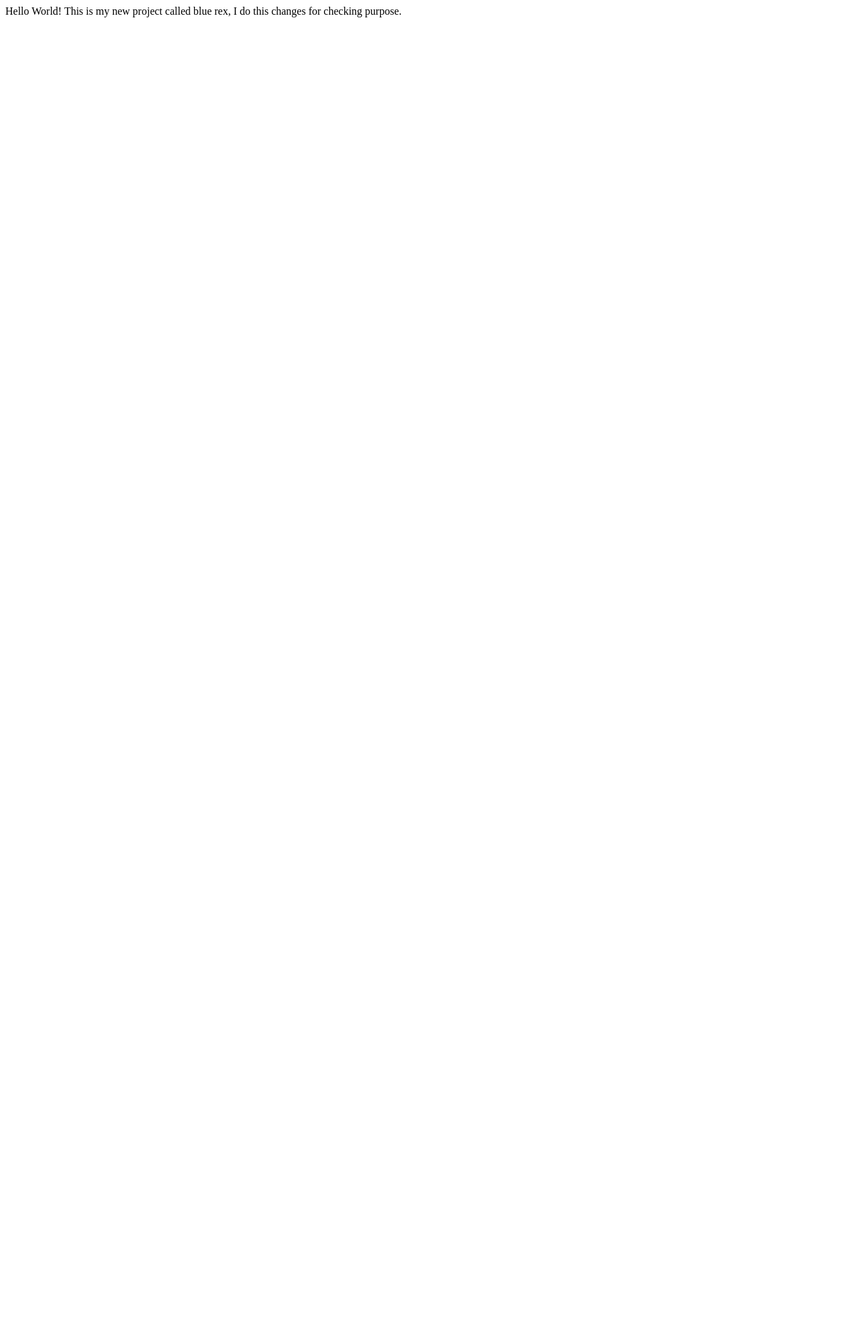
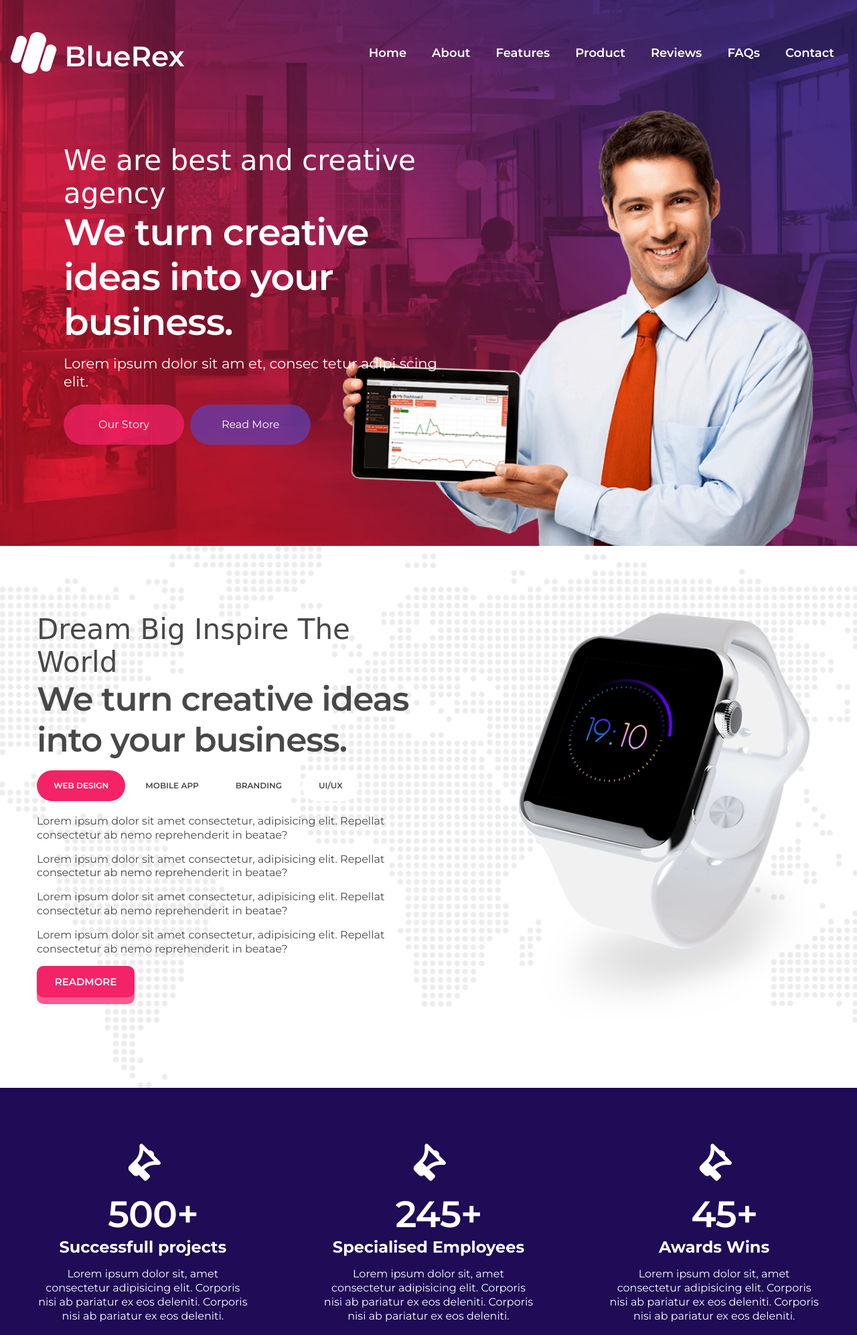
Before and after one commit to prkshshw/Blue_Rex, a plain HTML site: page index.html in a window 1280 px wide. Shown: the top 1993 px of the page at 67% size. Before the commit the page ends 800 px from the top, so only its background shows below. Drawn offline with Linux system fonts and the light colour scheme.

Commit message:
2/15/2025

```diff
--- /dev/null
+++ b/css/style.css
@@ -0,0 +1,85 @@
+@import url('https://fonts.googleapis.com/css2?family=Montserrat:ital,wght@0,100..900;1,100..900&display=swap');
+*,::before,::after{margin: 0; box-sizing: border-box;}
+a{text-decoration: none;}
+ul{list-style: none; padding: 0;}
+img{vertical-align: bottom;}
+button{cursor: pointer; padding: 0;}
+label{display: inline-block;}
+:disabled{cursor: not-allowed;}
+.img-resp{max-width: 100%; height: auto;}
+
+html{font-size: 15px;
+    --ff:"montserrat",sans-serif;
+    --grad:linear-gradient(45deg,#ed1b33, #442e82);}
+
+body{ font: 16px/1.3 var(--ff)}
+
+.container{max-width: 1200px; margin: auto; padding: 0 1rem;}
+.container-14{max-width: 1400px; margin: auto; padding: 0 1rem;}
+.container-16{max-width: 1600px; margin: auto; padding: 0 1rem;}
+
+.row{ display: grid; grid-template-columns: repeat(12, 1fr); gap: 2rem;}
+.col-1{grid-column: span 1;}
+.col-2{grid-column: span 2;}
+.col-3{grid-column: span 3;}
+.col-4{grid-column: span 4;}
+.col-5{grid-column: span 5;}
+.col-6{grid-column: span 6;}
+.col-7{grid-column: span 7;}
+.col-8{grid-column: span 8;}
+.col-9{grid-column: span 9;}
+.col-10{grid-column: span 10;}
+.col-11{grid-column: span 11;}
+.col-12{grid-column: span 12;}
+.flex{display: flex;}
+.justify-space-bet{justify-content: space-between;}
+.justify-center{justify-content: center;}
+.justify-right{justify-content: right;}
+.align-center{align-items: center;}
+.text-center{text-align: center;}
+p{ margin: 1rem 0;}
+
+/* wrap 1 */
+.wrap-1{background: url(../img/banner_img.webp) no-repeat center/cover, var(--grad); color: #ffff;}
+header{padding: 48px 0 55px;}
+header h1{font: 600 42px var(--ff);}
+header a{display: inline-block; color: inherit;}
+
+/* header mobile menu */
+.menu{background: none; border: none; color: inherit; font-size: 30px; display: none;}
+nav li{margin: 0 4px;}
+nav a{display: block; padding: 0 15px; font: 600 18px/62px var(--ff);}
+
+/* banner */
+.banner{background: url(../img/bg2.webp) no-repeat right bottom/contain; padding: 50px 50px; margin-right: 50px; width: auto; height: 650px;}
+.heading{font: 42px 'brush script mt', cursive; margin: 0 0 0 30px;}
+.h2{font: 600 55px var(--ff); letter-spacing: -1px; margin: 0 0 0 30px;}
+.banner h2{font-size: 65px;}
+.text{font-size: 21px; margin: 15px 0 0 30px;}
+.banner a{display: inline-block; width: 180px; line-height: 60px; color: #ffff; text-align: center; border-radius: 30px; margin: 20px 0 30px 30px;}
+.story{background: #f42268ba;}
+.story :hover{background: #5f40b8b3;}
+.readmore2{background: #5f40b8b3;}
+.readmore2 :hover{background: #f42267;}
+.bannerbtn .readmore2{margin-left: 5px;}
+
+/* wrap 2 */
+.wrap-2{background: url(../img/map.webp) no-repeat center/cover #ffff; padding: 100px 0; color: #484848;}
+.wrap-2 .heading{margin-left: 0;}
+.wrap-2 .h2{font-size: 50px; margin-left: 0;}
+.tabs{margin: 1rem 0;}
+.tabs a{color: #000000; display: block; line-height: 46px; padding: 0 25px; border-radius: 23px; color: inherit; background: #fff; margin-right: 5px; font-size: 12px; font-weight: 600;}
+.tabs a:hover{background: #f42267; color: #fff;}
+.tabs a.active{ background: #f42267; color: #fff;}
+.tab-content{ margin: 20px 0;}
+.tab-content p{ display: none; font: 14px/25px var(--ff); color: #1d1d1d;}
+.tab-content p:first-child{ display: block;}
+.readmore{ display: inline-block; width: 146px; background: #f42267; border-radius: 10px; color: #fff; text-align: center; font: 600 15px/47px var(--ff); box-shadow: 0 10px 0 #ff5990;}
+
+/* wrap 3 */
+.wrap-3 span.fa{font-size: 45px; transform: rotate(-45deg); margin: 20px 0;}
+.wrap-3{background: #1f0b56; padding: 70px 0; color: #fff;}
+.wrap-3 p{padding: 0 40px 0 40px;}
+
+/* wrap 4 */
+.wrap-4{background: url(../img/bg3.webp) no-repeat center/cover; padding: 80px 0; color: #fff;}
--- a/index.html
+++ b/index.html
@@ -4,8 +4,118 @@
     <meta charset="UTF-8">
     <meta name="viewport" content="width=device-width, initial-scale=1.0">
     <title>New - Blue Rex</title>
+    <link rel="icon" href="img/icon.png">
+
+    <link rel="stylesheet" href="css/style.css">
+    <link rel="stylesheet" href="https://cdnjs.cloudflare.com/ajax/libs/font-awesome/6.7.2/css/all.min.css">
 </head>
 <body>
-    Hello World! This is my new project called blue rex, I do this changes for checking purpose.
+    <div class="wrap-1">
+        <header>
+            <div class="container-16">
+                <div class="row align-center">
+                    <div class="col-4 col-t-6">
+                        <h1><a href=""><img src="img/logo.svg" alt="Bluerex Logo" width="70" height="62"> BlueRex</a></h1>
+                    </div>
+                    <div class="col-8 col-t-6">
+                        <button class="menu"><span class="fa fa-bars"></span></button>
+                        <nav>
+                            <ul class="flex justify-right">
+                                <li><a href="">Home</a></li>
+                                <li><a href="">About</a></li>
+                                <li><a href="">Features</a></li>
+                                <li><a href="">Product</a></li>
+                                <li><a href="">Reviews</a></li>
+                                <li><a href="">FAQs</a></li>
+                                <li><a href="">Contact</a></li>
+                            </ul>
+                        </nav>
+                    </div>
+                </div>
+            </div>
+        </header>
+        <div class="container-14">
+            <div class="banner" role="banner">
+                <div class="row">
+                    <div class="col-7 col-t-12">
+                        <p class="heading">We are best and creative agency</p>
+                        <p class="h2">We turn creative ideas into your business.</p>
+                        <p class="text">Lorem ipsum dolor sit am et, consec tetur adipi scing elit.</p>
+                        <div class="bannerbtn">
+                            <a class="story" href="">Our Story</a>
+                            <a class="readmore2" href="">Read More</a>
+                        </div>
+                    </div>
+                </div>
+            </div>
+        </div>
+    </div>
+    <section class="wrap-2">
+        <div class="container">
+            <div class="row">
+                <div class="col-6">
+                    <p class="heading">Dream Big Inspire The World</p>
+                    <p class="h2">We turn creative ideas into your business.</p>
+                    <div class="tabs">
+                        <ul class="flex">
+                            <li><a class="active" href="">WEB DESIGN</a></li>
+                            <li><a href="">MOBILE APP</a></li>
+                            <li><a href="">BRANDING</a></li>
+                            <li><a href="">UI/UX</a></li>
+                        </ul>
+                    <div class="tab-content"></div>
+                        <p>Lorem ipsum dolor sit amet consectetur, adipisicing elit. Repellat consectetur ab nemo reprehenderit in beatae?</p>
+                        <p>Lorem ipsum dolor sit amet consectetur, adipisicing elit. Repellat consectetur ab nemo reprehenderit in beatae?</p>
+                        <p>Lorem ipsum dolor sit amet consectetur, adipisicing elit. Repellat consectetur ab nemo reprehenderit in beatae?</p>
+                        <p>Lorem ipsum dolor sit amet consectetur, adipisicing elit. Repellat consectetur ab nemo reprehenderit in beatae?</p>
+                    </div>
+                    <a href="" class="readmore">READMORE</a>
+                </div>
+                <div class="col-6">
+                    <div class="flex justify-right">
+                        <img src="/img/watch.webp" alt="watch" width="450" height="600" loading="lazy" class="img-resp">
+                    </div>
+                </div>
+            </div>
+        </div>
+    </section>
+    <div class="wrap-3">
+        <div class="container-14">
+            <div class="row">
+                <div class="col-4">
+                    <div class="text-center">
+                        <span class="fa fa-bullhorn"></span>
+                        <p class="h2">500+</p>
+                        <h2>Successfull projects</h2>
+                        <p>Lorem ipsum dolor sit, amet consectetur adipisicing elit. Corporis nisi ab pariatur ex eos deleniti. Corporis nisi ab pariatur ex eos deleniti.</p>
+                    </div>
+                </div>
+                <div class="col-4">
+                    <div class="text-center">
+                        <span class="fa fa-bullhorn"></span>
+                        <p class="h2">245+</p>
+                        <h2>Specialised Employees</h2>
+                        <p>Lorem ipsum dolor sit, amet consectetur adipisicing elit. Corporis nisi ab pariatur ex eos deleniti. Corporis nisi ab pariatur ex eos deleniti.</p>
+                    </div>
+                </div>
+                <div class="col-4">
+                    <div class="text-center">
+                        <span class="fa fa-bullhorn"></span>
+                        <p class="h2">45+</p>
+                        <h2>Awards Wins</h2>
+                        <p>Lorem ipsum dolor sit, amet consectetur adipisicing elit. Corporis nisi ab pariatur ex eos deleniti. Corporis nisi ab pariatur ex eos deleniti.</p>
+                    </div>
+                </div>
+            </div>
+        </div>
+    </div>
+    <section class="wrap-4 text-center">
+        <div class="container">
+            <p class="heading">We are best and creative agency</p>
+            <p class="h2">We turn creative ideas into your business.</p>
+            <p>Lorem ipsum dolor sit, amet consectetur adipisicing elit. Corporis nisi ab pariatur ex eos deleniti. Reiciendis repellendus fugit, Lorem ipsum dolor sit amet consectetur adipisicing elit. Fugiat explicabo culpa, ut, voluptatem, incidunt ipsam sequi odio odit ad corporis quisquam! Aut eaque expedita eius nostrum, similique est nemo maiores!</p>
+            <a href="" class="readmore">READMORE</a>
+        </div>
+    </section>
 </body>
 </html>
```
Also changed, not shown: img/banner_img.webp (added), img/bg2.webp (added), img/bg3.webp (added), img/bg4.webp (added), img/icon.png (added), img/john.webp (added), img/logo.svg (added), img/map.svg (added), img/map.webp (added), img/poster.webp (added), img/watch.webp (added).
